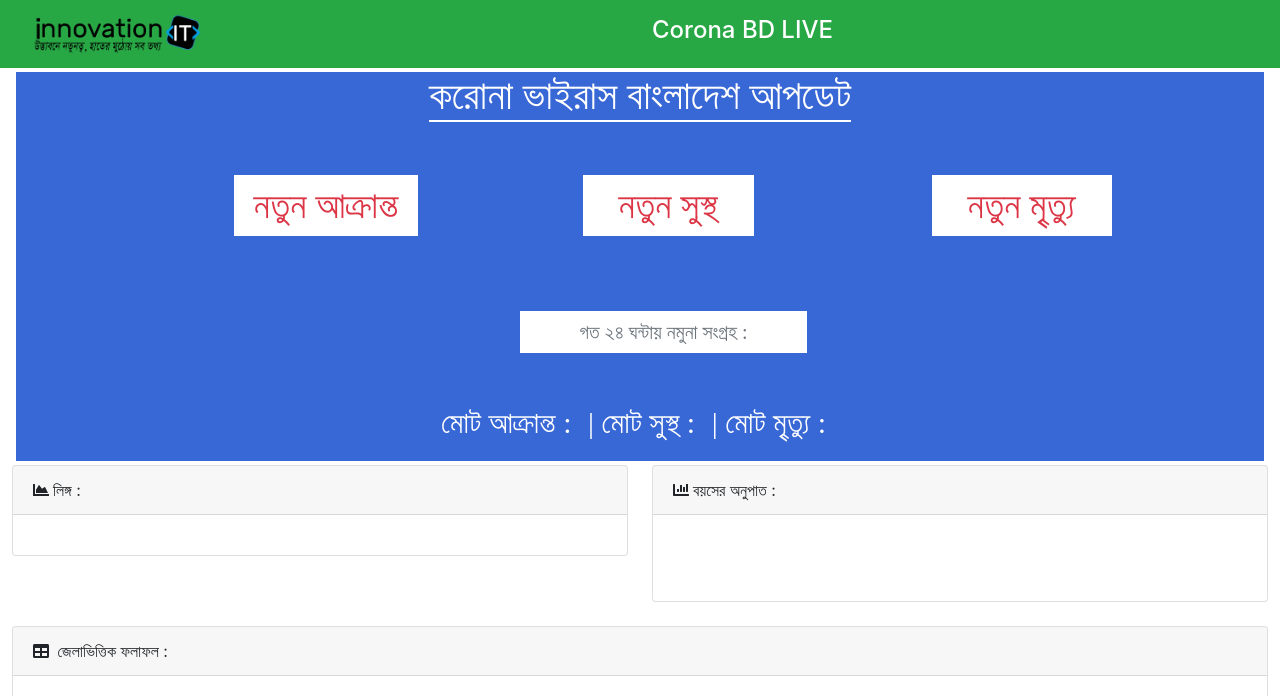
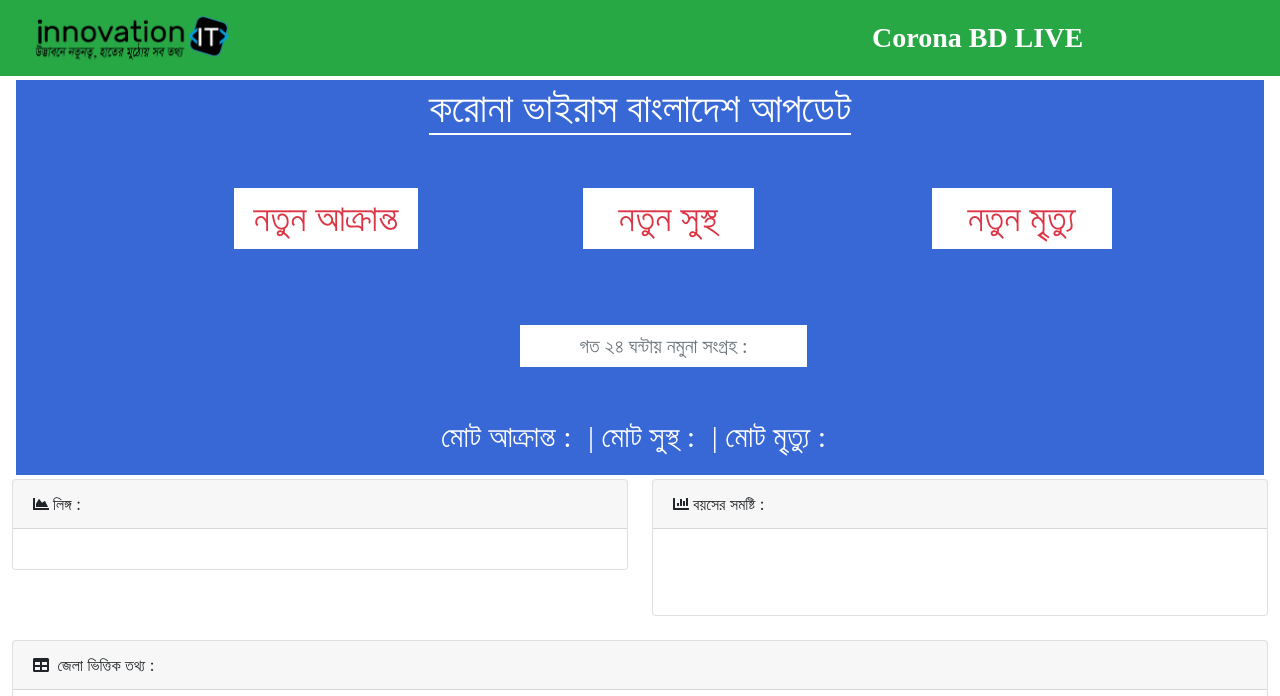
Before and after one commit to LimonCoder/Covid19, a PHP site: page / in a window 1280 px wide. Shown: the top 696 px of the page. Run offline with PHP 8.4, Linux system fonts and the light colour scheme; some libraries are stand-ins or nearby versions.

Commit message:
age chatbar update and mobile responsive done

```diff
--- a/assets/css/custom-covid.css
+++ b/assets/css/custom-covid.css
@@ -1,3 +1,6 @@
+.main-header{
+	font-size: 20px;
+}
 .infohead{
 	font-family: SutonnyOMJ;
 	font-size: 40px;
@@ -100,13 +116,27 @@
 
 }
 @media only screen and (min-width: 576px) {
+
+	h5{
+		padding-top: 5px;
+	}
+
+	.main-header {
+		font-size: 18px;
+		font-weight: bold;
+		font-family: Times new roman;
+		margin-top: 1px;
+		margin-left: 107px;
+		padding-top: 3px;
+	}
+
 	.img-fluid{
-		max-width: 25%;
+		max-width: 35%;
 	}
 
 	.infohead{
 		font-family: SutonnyOMJ;
-		font-size: 27px;
+		font-size: 25px;
 		border-bottom: 2px solid white;
 		padding-bottom: 2px
 	}
@@ -152,12 +182,31 @@
 }
 
 @media only screen and (min-width: 768px) {
+
+	h5{
+		padding-top: 5px;
+	}
+	.main-header {
+		font-size: 22px;
+		font-weight: bold;
+		font-family: Times new roman;
+		margin-top: 1px;
+		margin-left: 160px;
+		padding-top: 2px;
+	}
 	.img-fluid{
-		max-width: 25%;
+		max-width: 35%;
 	}
 	.score {
 		margin-bottom: 20px;
 		margin-left: 39px;
+	}
+
+	.infohead{
+		font-family: SutonnyOMJ;
+		font-size: 28px;
+		border-bottom: 2px solid white;
+		padding-bottom: 2px
 	}
 
 	.infores {
@@ -184,8 +233,21 @@
 
 @media only screen and (min-width: 992px) {
 
+	h5{
+		padding-top: 5px;
+	}
+
+	.main-header {
+		font-size: 28px;
+		font-weight: bold;
+		font-family: Times new roman;
+		margin-top: 6px;
+		margin-left: 220px;
+		padding-top: 2px;
+	}
+
 	.img-fluid{
-		max-width: 30%;
+		max-width: 35%;
 	}
 
 	.info{
--- a/assets/demo/chart-bar-demo.js
+++ b/assets/demo/chart-bar-demo.js
@@ -13,16 +13,19 @@ $(document).ready(function () {
         cache: 'false',
         success: function (res) {
 
-            console.log(res);
+
+
+
+
             var myLineChart = new Chart(ctx, {
                 type: 'bar',
                 data: {
-                    labels: ["১-১০", "১০-২০", "২০-৩০", "৩০-৪০", "৪০-৫০", "৫০-৬০", "৬০+"],
+                    labels: ["১-১০", "১০-২০", "২০-৩০", "৩০-৪০", "৪০-৫০", "৫০-৬০", "৬০++"],
                     datasets: [{
-                        label: "Revenue",
+                        label: "আক্রান্ত",
                         backgroundColor: "rgba(2,117,216,1)",
                         borderColor: "rgba(2,117,216,1)",
-                        data: [parseInt(res.ages.onetoten), parseInt(res.ages.tentotwenty), parseInt(res.ages.twentytothirty), parseInt(res.ages.thirtytoforty), parseInt(res.ages.fortytofifty), parseInt(res.ages.fiftytosixty), parseInt(res.ages.sixtyplus)],
+                        data: [parseInt(res.ages[0].confirmed), parseInt(res.ages[1].confirmed), parseInt(res.ages[2].confirmed), parseInt(res.ages[3].confirmed), parseInt(res.ages[4].confirmed), parseInt(res.ages[5].confirmed), parseInt(res.ages[6].confirmed)],
                     }],
                 },
                 options: {
@@ -41,8 +44,8 @@ $(document).ready(function () {
                         yAxes: [{
                             ticks: {
                                 min: 0,
-                                max: 160,
-                                maxTicksLimit: 20
+                                max: 25,
+                                maxTicksLimit: 5
                             },
                             gridLines: {
                                 display: true
@@ -50,7 +53,7 @@ $(document).ready(function () {
                         }],
                     },
                     legend: {
-                        display: false
+                        display: true
                     }
                 }
             });
--- a/index.php
+++ b/index.php
@@ -29,7 +29,7 @@
 		</div>
 
 		<div class="col">
-			<h4>Corona BD LIVE </h4>
+			<h4 class="main-header" >Corona BD LIVE </h4>
 		</div>
 	</nav>
 
@@ -54,15 +54,14 @@
 				<div class="col-md-12 clearfix p-5 " style="margin-left: 50px">
 					<div class="row justify-content-center">
 						<div class="score col-lg-3  col-md-6">
-							<div><h2 class="infores text-white " id="Confrimed"></h2>
+							<div><h2 class="infores text-white" id="Confrimed" ></h2>
 							</div>
 							<div class="small"><span
-
 								class="info h4 bg-white text-danger">নতুন আক্রান্ত</span>
 							</div>
 						</div>
 						<div class="score col-lg-3 col-md-6">
-							<div><h2 class="infores text-white " id="Recovered"></h2>
+							<div><h2 class="infores text-white" id="Recovered" ></h2>
 							</div>
 							<div class="small"><span
 
@@ -121,7 +120,7 @@
 									<!------------------------------------------------------------ Start Age wise Chartbar -------------------------->
 									<div class="col-xl-6">
 										<div class="card mb-4">
-											<div class="card-header"><i class="fas fa-chart-bar mr-1"></i>বয়সের অনুপাত :</div>
+											<div class="card-header"><i class="fas fa-chart-bar mr-1"></i>বয়সের সমষ্টি :</div>
 											<div class="card-body">
 												<canvas id="myBarChart" width="100%" height="40"></canvas>
 											</div>
@@ -133,7 +132,7 @@
 
 								<!------------------------------------------------------------ Start District wise Confirmed  -------------------------->
 								<div class="card mb-4">
-									<div class="card-header"><i class="fas fa-table mr-1"></i> জেলাভিত্তিক ফলাফল :</div>
+									<div class="card-header"><i class="fas fa-table mr-1"></i> জেলা ভিত্তিক তথ্য :</div>
 									<div class="card-body">
 										<div class="table-responsive">
 											<table class="table table-bordered table-hover" id="dataTable" width="100%" cellspacing="0">
@@ -229,8 +228,8 @@
 
 										var data = google.visualization.arrayToDataTable([
 											['Gender', 'Number'],
-											['পুরুষ', parseInt(res.genders.male)],
-											['মহিলা', parseInt(res.genders.female)]
+											['পুরুষ', parseInt(res.genders[0].confirmed)],
+											['মহিলা', parseInt(res.genders[1].confirmed)]
 
 											]);
 
@@ -257,14 +256,14 @@
 
 										});
 
-										$(res.today).each(function (index, value) {
-											$("#Confrimed").html((value.todayConfirmed).toString().replace(/[0123456789]/g, function (s) {
+										$(res.new).each(function (index, value) {
+											$("#Confrimed").html((value.confirmed).toString().replace(/[0123456789]/g, function (s) {
 												return banglaDigits[s];
 											}));
-											$("#Recovered").html((value.todayRecovered).toString().replace(/[0123456789]/g, function (s) {
+											$("#Recovered").html((value.recovered).toString().replace(/[0123456789]/g, function (s) {
 												return banglaDigits[s];
 											}));
-											$("#deaths").html((value.todayDeaths).toString().replace(/[0123456789]/g, function (s) {
+											$("#deaths").html((value.deaths).toString().replace(/[0123456789]/g, function (s) {
 												return banglaDigits[s];
 											}));
 
```
Also changed, not shown: other parts of assets/css/custom-covid.css (+24 -11 lines).
